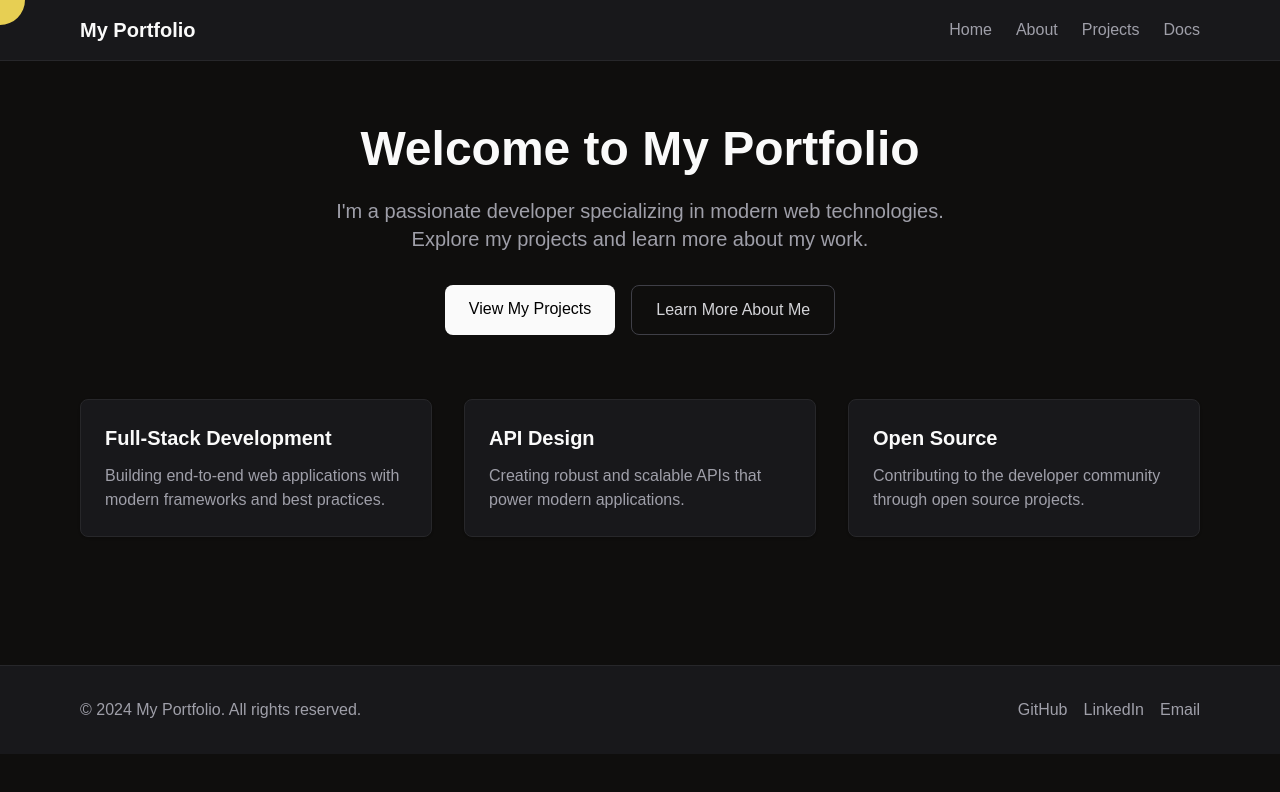
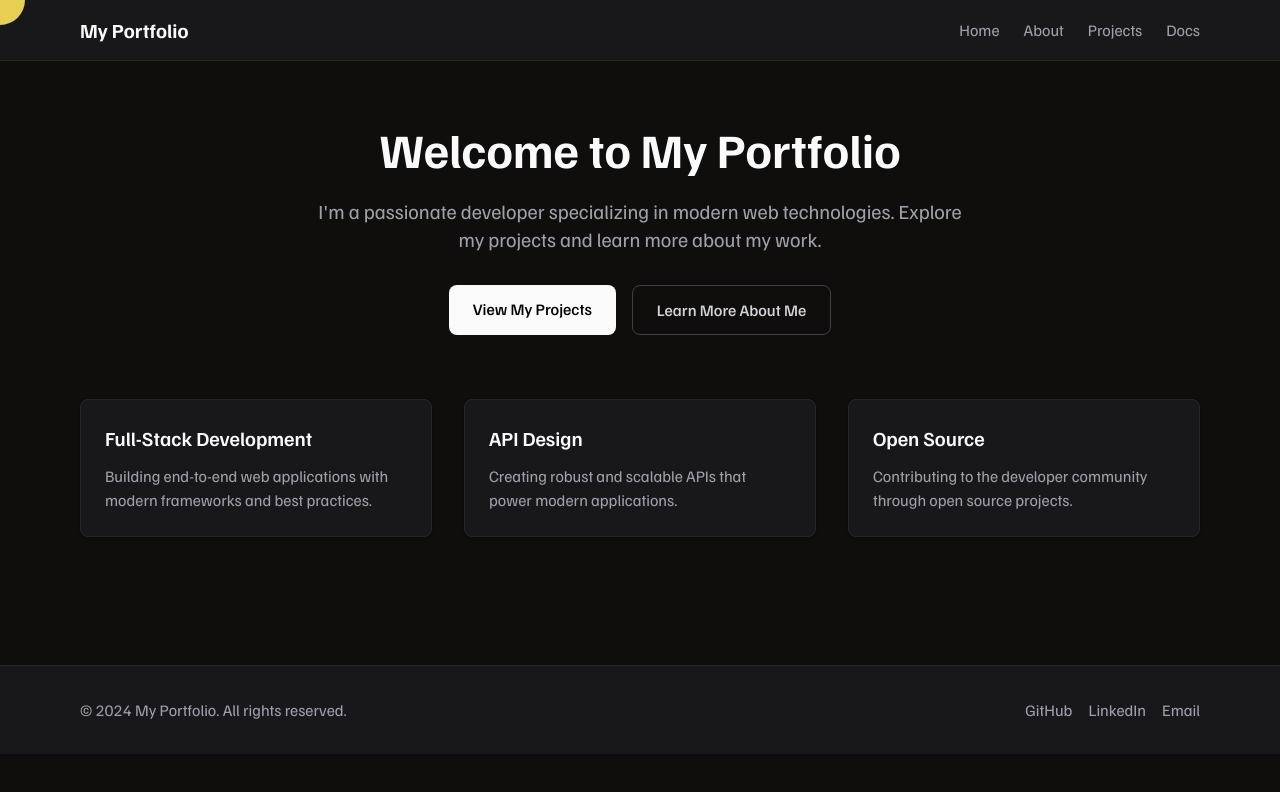
Before and after one commit to saurabhnimkande/dev-portfolio, a Next.js app: page / in a window 1280 px wide. Shown: the top 792 px of the page. Built offline with nearby package versions, Linux system fonts and the light colour scheme.

Commit message:
Add font changes

```diff
--- a/src/app/globals.css
+++ b/src/app/globals.css
@@ -1,4 +1,12 @@
 @import "tailwindcss";
+
+@font-face {
+  font-family: 'Familjen Grotesk';
+  src: url('/fonts/FamiljenGrotesk-VariableFont_wght.ttf');
+  font-weight: 100 900;
+  font-style: normal;
+  font-display: swap;
+}
 
 :root {
   --background: #0f0e0d;
@@ -15,7 +23,7 @@
 body {
   background: var(--background);
   color: var(--foreground);
-  font-family: Arial, Helvetica, sans-serif;
+  font-family: 'Familjen Grotesk', Arial, Helvetica, sans-serif;
 }
 
 /* Global class for expanding mouse circle on hover */
```
Also changed, not shown: public/fonts/FamiljenGrotesk-VariableFont_wght.ttf (added).
